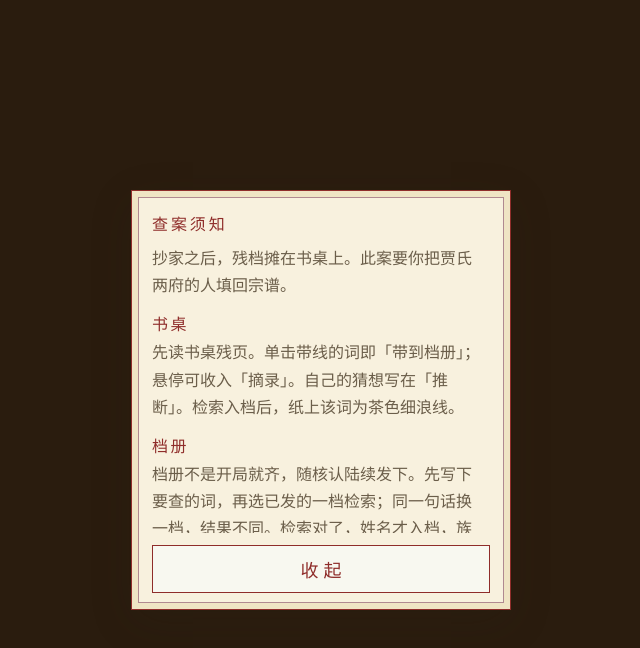
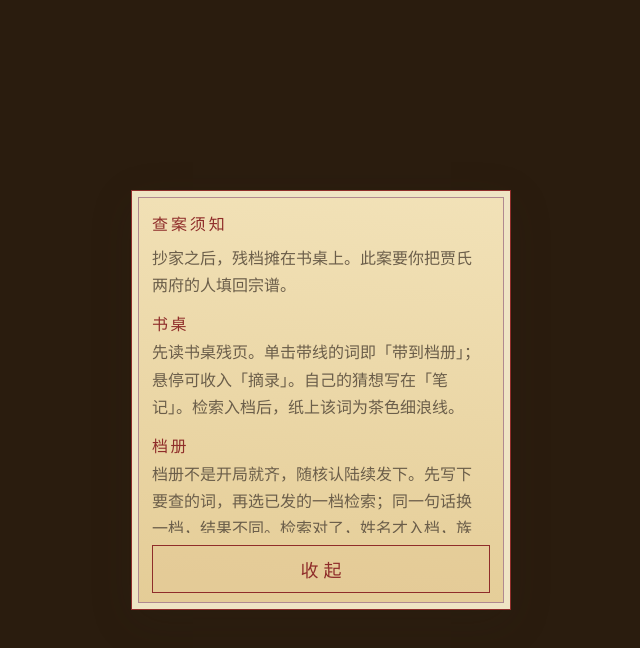
Before and after one commit to handv/JiaIsDead, a React (Vite) app: page / in a window 1280 px wide. Both pictures are taken after a click on the button "查案须知". Shown: the top 648 px of the page, without its empty margins (319-959 px from the left). Built offline with nearby package versions, Linux system fonts and the light colour scheme; a web font is replaced by a local one.

Commit message:
feat:继续优化

```diff
--- a/src/enhancements/interaction.js
+++ b/src/enhancements/interaction.js
@@ -92,7 +92,10 @@ export function initInteraction() {
   if (!state || !Array.isArray(state.notes) || !Array.isArray(state.highlights)) state = { notes:[], highlights:[] };
   state.notes = state.notes.filter(n => n && typeof n.id === 'string').map(n => ({
     id:n.id,
-    title:String(n.title || '推断').replace(/^推理便签/, '推断'),
+    title:String(n.title || '笔记')
+      .replace(/^推理便签/, '笔记')
+      .replace(/^推断(?=\s*\d*$)/, '笔记')
+      .replace(/^推断 /, '笔记 '),
     html:cleanHTML(String(n.html || '')),
   }));
   state.highlights = state.highlights.filter(h => h && typeof h.doc === 'string' && Number.isInteger(h.p) && Number.isInteger(h.start) && Number.isInteger(h.end) && h.start >= 0 && h.end > h.start);
@@ -140,7 +143,7 @@ export function initInteraction() {
     return true;
   });
   delete state.copiedTexts;
-  if (!state.notes.length) state.notes.push({ id:makeId(), title:'推断 1', html:'' });
+  if (!state.notes.length) state.notes.push({ id:makeId(), title:'笔记 1', html:'' });
   if (!state.panelPos || typeof state.panelPos !== 'object') state.panelPos = {};
   let activeId = state.notes[0].id, captured = null, readerSelection = null, editorRange = null, deleted = null;
   let isOpen = false, excerptsOpen = false, hasOpened = false, toastTimer, pointerStart=null, pointerDragged=false;
@@ -157,14 +160,14 @@ export function initInteraction() {
   };
   const aside = document.createElement('aside');
   aside.className = 'jia-notes'; aside.hidden = true;
-  aside.setAttribute('role','dialog'); aside.setAttribute('aria-label','推断');
-  aside.innerHTML = `<div class="jia-notes-head"><h2>推断</h2><button data-action="new">＋ 新页</button><button class="jia-icon" data-action="close" aria-label="收起推断">✕</button></div>
+  aside.setAttribute('role','dialog'); aside.setAttribute('aria-label','笔记');
+  aside.innerHTML = `<div class="jia-notes-head"><h2>笔记</h2><button data-action="new">＋ 新页</button><button class="jia-icon" data-action="close" aria-label="收起笔记">✕</button></div>
     <p class="jia-help">写自己的疑问、假设和结论。<br>案卷原话请放在「摘录」；需要对照时再「插入摘录」。</p>
     <div class="jia-note-list"></div><div class="jia-notes-footer"><span role="status" aria-live="polite">保存在此浏览器</span><button data-action="restore" hidden>撤销删除</button></div>`;
-  const toggle = document.createElement('button'); toggle.className='jia-toggle'; toggle.textContent='✎ 推断'; toggle.hidden=true;
+  const toggle = document.createElement('button'); toggle.className='jia-toggle'; toggle.textContent='✎ 笔记'; toggle.hidden=true;
   const excerpts = document.createElement('aside'); excerpts.className='jia-notes jia-excerpts'; excerpts.hidden=true;
   excerpts.setAttribute('role','dialog'); excerpts.setAttribute('aria-label','摘录');
-  excerpts.innerHTML='<div class="jia-notes-head"><h2>摘录</h2><button data-excerpt-action="clear">清空</button><button class="jia-icon" data-excerpt-action="close" aria-label="收起摘录">✕</button></div><p class="jia-help">收藏案卷原话备查。点关键字可带到档册；不必抄进推断。</p><div class="jia-excerpt-list"></div><div class="jia-notes-footer"><span>保存在此浏览器</span><button data-excerpt-action="restore" hidden>撤销清空</button></div>';
+  excerpts.innerHTML='<div class="jia-notes-head"><h2>摘录</h2><button data-excerpt-action="clear">清空</button><button class="jia-icon" data-excerpt-action="close" aria-label="收起摘录">✕</button></div><p class="jia-help">收藏案卷原话备查。点关键字可带到档册；不必抄进笔记。</p><div class="jia-excerpt-list"></div><div class="jia-notes-footer"><span>保存在此浏览器</span><button data-excerpt-action="restore" hidden>撤销清空</button></div>';
   const excerptToggle=document.createElement('button'); excerptToggle.className='jia-toggle jia-excerpt-toggle'; excerptToggle.hidden=true;
   const toolbar = document.createElement('div'); toolbar.className='jia-selection'; toolbar.hidden=true; toolbar.setAttribute('role','toolbar'); toolbar.setAttribute('aria-label','文字操作');
   const toast = document.createElement('div'); toast.className='jia-toast'; toast.hidden=true; toast.setAttribute('role','status');
@@ -210,7 +213,7 @@ export function initInteraction() {
     const list=$('.jia-note-list',aside); list.replaceChildren(); editorRange=null;
     for (const note of state.notes) {
       const card=document.createElement('section'); card.className='jia-note'; card.dataset.noteId=note.id;
-      card.innerHTML='<div class="jia-note-header"><input class="jia-note-title" aria-label="推断标题"><button data-action="strike" title="选中文字后加／取消删除线（Ctrl+Shift+X）" aria-label="添加或取消删除线"><s>划去</s></button><button data-action="delete" aria-label="删除此页">✕</button></div><div class="jia-note-editor" contenteditable="true" role="textbox" aria-multiline="true" aria-label="推断内容" data-placeholder="写下疑问、假设、结论，以及还要核对什么…"></div>';
+      card.innerHTML='<div class="jia-note-header"><input class="jia-note-title" aria-label="笔记标题"><button data-action="strike" title="选中文字后加／取消删除线（Ctrl+Shift+X）" aria-label="添加或取消删除线"><s>划去</s></button><button data-action="delete" aria-label="删除此页">✕</button></div><div class="jia-note-editor" contenteditable="true" role="textbox" aria-multiline="true" aria-label="笔记内容" data-placeholder="写下疑问、假设、结论，以及还要核对什么…"></div>';
       $('.jia-note-title',card).value=note.title; $('.jia-note-editor',card).innerHTML=note.html;
       list.append(card);
     }
@@ -258,7 +261,7 @@ export function initInteraction() {
       }
       const actions=document.createElement('div'); actions.className='jia-excerpt-actions';
       const cite=document.createElement('button'); cite.dataset.excerptAction='cite-file'; cite.textContent='插入摘录';
-      cite.title='把本卷摘录插入当前推断页，便于对照，不是代替推断';
+      cite.title='把本卷摘录插入当前笔记页，便于对照，不是代替笔记';
       actions.append(cite); card.append(fileTitle,words,actions); list.append(card);
     }
     if(focusedId) list.querySelector(`[data-excerpt-id="${CSS.escape(focusedId)}"] .jia-excerpt-word`)?.focus({preventScroll:true});
@@ -308,7 +311,7 @@ export function initInteraction() {
     if (editorRange && target.contains(editorRange.commonAncestorContainer)) selectionInto(editorRange);
     else { const range=document.createRange(); range.selectNodeContents(target); range.collapse(false); selectionInto(range); }
     document.execCommand('insertText',false,`${target.textContent.trim()?'\n':''}“${captured.text}”\n——${sourceTitle(captured)}\n`);
-    rememberCaret(); syncEditor(target); toolbar.hidden=true; say('已插入摘录，可继续写推断');
+    rememberCaret(); syncEditor(target); toolbar.hidden=true; say('已插入摘录，可继续写笔记');
   }
   function syncEditor(target) {
     const note=state.notes.find(n=>n.id===target.closest('.jia-note').dataset.noteId);
@@ -317,11 +320,11 @@ export function initInteraction() {
   async function copyNoteSelection() {
     rememberCaret();
     const target=editor();
-    if(!editorRange || editorRange.collapsed || !target.contains(editorRange.commonAncestorContainer)) { say('请先选中推断里要复制的文字'); return; }
+    if(!editorRange || editorRange.collapsed || !target.contains(editorRange.commonAncestorContainer)) { say('请先选中笔记里要复制的文字'); return; }
     const range=editorRange.cloneRange();
     target.focus(); selectionInto(range);
     const text=window.getSelection().toString();
-    if(!text) { say('请先选中推断里要复制的文字'); return; }
+    if(!text) { say('请先选中笔记里要复制的文字'); return; }
     let copied=false;
     try { await navigator.clipboard.writeText(text); copied=true; }
     catch {
@@ -332,7 +335,7 @@ export function initInteraction() {
   function strike(id) {
     rememberCaret();
     activate(id || activeId); const target=editor();
-    if (!editorRange || editorRange.collapsed || !target.contains(editorRange.commonAncestorContainer)) { say('先选中推断里要划去的文字'); return; }
+    if (!editorRange || editorRange.collapsed || !target.contains(editorRange.commonAncestorContainer)) { say('先选中笔记里要划去的文字'); return; }
     const prefix=document.createRange(); prefix.selectNodeContents(target); prefix.setEnd(editorRange.startContainer,editorRange.startOffset);
     const start=prefix.toString().length;
     prefix.setEnd(editorRange.endContainer,editorRange.endOffset); const end=prefix.toString().length;
@@ -389,13 +392,13 @@ export function initInteraction() {
     const id=button.closest('.jia-note')?.dataset.noteId;
     switch(button.dataset.action) {
       case 'close': setOpen(false); break;
-      case 'new': { const note={id:makeId(),title:`推断 ${state.notes.length+1}`,html:''}; state.notes.push(note); activeId=note.id; renderNotes(); save(); editor().focus(); break; }
+      case 'new': { const note={id:makeId(),title:`笔记 ${state.notes.length+1}`,html:''}; state.notes.push(note); activeId=note.id; renderNotes(); save(); editor().focus(); break; }
       case 'insert': insert(); break;
       case 'strike': strike(id); break;
       case 'delete': {
         const index=state.notes.findIndex(n=>n.id===id); if(index<0) break;
         deleted={note:state.notes[index],index}; state.notes.splice(index,1);
-        if(!state.notes.length) state.notes.push({id:makeId(),title:'推断 1',html:''});
+        if(!state.notes.length) state.notes.push({id:makeId(),title:'笔记 1',html:''});
         if(activeId===id) activeId=state.notes[0].id;
         renderNotes(); save(); $('[data-action="restore"]',aside).hidden=false; say('此页已删除，可撤销'); break;
       }
--- a/src/styles/ink-theme.css
+++ b/src/styles/ink-theme.css
@@ -550,7 +550,10 @@ textarea {
 }
 
 .shell-home {
-  background: #d8c9a8 var(--jia-paper-grain);
+  background:
+    var(--jia-paper-grain),
+    radial-gradient(ellipse at 50% 0%, rgba(243, 234, 212, 0.55), transparent 55%),
+    #c4b48a;
 }
 
 .home {
@@ -559,12 +562,25 @@ textarea {
 }
 
 .home-book {
-  color: var(--ink);
-  background: var(--card) var(--jia-paper-grain);
+  color: #3a2c1c;
+  background:
+    var(--jia-paper-grain),
+    repeating-linear-gradient(
+      0deg,
+      transparent,
+      transparent 3px,
+      rgba(90, 55, 20, 0.035) 4px
+    ),
+    radial-gradient(ellipse at 14% 16%, rgba(120, 70, 30, 0.2), transparent 40%),
+    radial-gradient(ellipse at 88% 12%, rgba(143, 45, 42, 0.12), transparent 34%),
+    radial-gradient(ellipse at 28% 82%, rgba(70, 45, 20, 0.16), transparent 38%),
+    radial-gradient(ellipse at 80% 90%, rgba(90, 55, 20, 0.2), transparent 42%),
+    linear-gradient(185deg, #f2e2b8 0%, #ddc48a 50%, #d2b06e 100%);
   border-color: #7a5e32;
   box-shadow:
     inset 0 0 0 6px #e8d5a4,
     inset 0 0 0 8px #8d6b38,
+    inset 0 0 80px rgba(70, 42, 16, 0.22),
     10px 14px 0 #9d8048,
     16px 22px 36px rgba(43, 36, 24, 0.32);
 }
@@ -584,16 +600,25 @@ textarea {
   background: rgba(143, 45, 42, 0.1);
 }
 
-.home-slip,
+.home-slip {
+  background: linear-gradient(180deg, #efe0b4, #d9bc7a);
+  border-color: var(--cinnabar);
+  color: #3a2c1c;
+  box-shadow: 2px 3px 0 rgba(143, 45, 42, 0.2);
+}
+
 .home-actions button,
-.home-howto-card {
-  background: var(--card);
+.home-howto-close {
+  background: rgba(226, 200, 148, 0.45);
   border-color: var(--cinnabar);
-  color: var(--ink);
+  color: var(--cinnabar);
   box-shadow: none;
 }
 
 .home-howto-card {
+  background: linear-gradient(185deg, #f2e2b8 0%, #e4cc96 100%);
+  border-color: var(--cinnabar);
+  color: #3a2c1c;
   box-shadow:
     inset 0 0 0 6px #efe4c4,
     inset 0 0 0 7px #b08990,
@@ -609,7 +634,7 @@ textarea {
 .home-actions .primary,
 .home-howto-close.primary {
   background: var(--cinnabar);
-  color: var(--card);
+  color: #f6edd6;
 }
 
 .home-actions button:not(.primary),
@@ -618,15 +643,15 @@ textarea {
 }
 
 .home-new-seal {
-  color: var(--card);
+  color: #f6edd6;
   background: var(--cinnabar);
   border-color: var(--cinnabar);
 }
 
 .home-actions .primary .home-new-seal {
   color: var(--cinnabar);
-  background: var(--card);
-  border-color: var(--card);
+  background: #f6edd6;
+  border-color: #f6edd6;
 }
 
 .home-version {
--- a/src/styles/paper.css
+++ b/src/styles/paper.css
@@ -56,7 +56,9 @@ select {
   display: grid;
   place-items: center;
   padding: 28px 16px 40px;
-  background: #d8c9a8;
+  background:
+    radial-gradient(ellipse at 50% 0%, rgba(243, 234, 212, 0.55), transparent 55%),
+    #c4b48a;
 }
 
 .home {
@@ -70,12 +72,24 @@ select {
 .home-book {
   position: relative;
   padding: 36px 36px 28px 58px;
-  color: var(--ink);
-  background: var(--card);
+  color: #3a2c1c;
+  background:
+    repeating-linear-gradient(
+      0deg,
+      transparent,
+      transparent 3px,
+      rgba(90, 55, 20, 0.035) 4px
+    ),
+    radial-gradient(ellipse at 14% 16%, rgba(120, 70, 30, 0.2), transparent 40%),
+    radial-gradient(ellipse at 88% 12%, rgba(143, 45, 42, 0.12), transparent 34%),
+    radial-gradient(ellipse at 28% 82%, rgba(70, 45, 20, 0.16), transparent 38%),
+    radial-gradient(ellipse at 80% 90%, rgba(90, 55, 20, 0.2), transparent 42%),
+    linear-gradient(185deg, #f2e2b8 0%, #ddc48a 50%, #d2b06e 100%);
   border: 1px solid #7a5e32;
   box-shadow:
     inset 0 0 0 6px #e8d5a4,
     inset 0 0 0 8px #8d6b38,
+    inset 0 0 80px rgba(70, 42, 16, 0.22),
     10px 14px 0 #9d8048,
     16px 22px 36px rgba(43, 36, 24, 0.32);
 }
@@ -141,9 +155,9 @@ select {
   display: inline-block;
   margin: 14px auto 0;
   padding: 16px 12px 18px;
-  background: #f8f8f0;
+  background: linear-gradient(180deg, #efe0b4, #d9bc7a);
   border: 1px solid var(--cinnabar);
-  box-shadow: none;
+  box-shadow: 2px 3px 0 rgba(143, 45, 42, 0.2);
   transform: rotate(-1.1deg);
 }
 
@@ -183,14 +197,14 @@ select {
   letter-spacing: 0.28em;
   text-indent: 0.28em;
   color: var(--cinnabar);
-  background: #f8f8f0;
+  background: rgba(226, 200, 148, 0.45);
   border: 1px solid var(--cinnabar);
   border-radius: 0;
   cursor: pointer;
 }
 
 .home-actions .primary {
-  color: #fffefa;
+  color: #f6edd6;
   background: var(--cinnabar);
   border-color: var(--cinnabar);
 }
@@ -228,18 +242,18 @@ select {
   letter-spacing: 0;
   text-indent: 0;
   line-height: 1;
-  color: #fffefa;
+  color: #f6edd6;
   background: var(--cinnabar);
   border: 1.5px solid var(--cinnabar);
-  box-shadow: inset 0 0 0 0.5px rgba(255, 254, 250, 0.35);
+  box-shadow: inset 0 0 0 0.5px rgba(246, 237, 214, 0.35);
   transform: rotate(-14deg);
   pointer-events: none;
 }
 
 .home-actions .primary .home-new-seal {
   color: var(--cinnabar);
-  background: #fffefa;
-  border-color: #fffefa;
+  background: #f6edd6;
+  border-color: #f6edd6;
   box-shadow: inset 0 0 0 0.5px rgba(163, 49, 53, 0.35);
 }
 
@@ -250,14 +264,14 @@ select {
   max-height: min(58vh, 420px);
   padding: 20px 20px 16px;
   text-align: left;
-  color: var(--ink);
+  color: #3a2c1c;
   font-family: "Jia Book", "Songti SC", "STSong", "SimSun", serif;
-  background: #f8f8f0;
+  background: linear-gradient(185deg, #f2e2b8 0%, #e4cc96 100%);
   border: 1px solid var(--cinnabar);
   box-shadow:
-    inset 0 0 0 6px #f3f3ec,
+    inset 0 0 0 6px #efe4c4,
     inset 0 0 0 7px #b08990,
-    0 12px 40px rgba(34, 34, 34, 0.16);
+    0 12px 40px rgba(43, 36, 24, 0.16);
 }
 
 .home-howto-body {
@@ -288,7 +302,7 @@ select {
   letter-spacing: 0.28em;
   text-indent: 0.28em;
   color: var(--cinnabar);
-  background: #f8f8f0;
+  background: rgba(226, 200, 148, 0.45);
   border: 1px solid var(--cinnabar);
   border-radius: 0;
   cursor: pointer;
@@ -306,7 +320,7 @@ select {
 }
 
 .home-howto-close.primary {
-  color: #fffefa;
+  color: #f6edd6;
   background: var(--cinnabar);
   border-color: var(--cinnabar);
 }
--- a/src/ui/Home.jsx
+++ b/src/ui/Home.jsx
@@ -95,7 +95,7 @@ export default function Home({
               </p>
               <p className="howto-head">书桌</p>
               <p className="lede">
-                先读书桌残页。单击带线的词即「带到档册」；悬停可收入「摘录」。自己的猜想写在「推断」。检索入档后，纸上该词为茶色细浪线。
+                先读书桌残页。单击带线的词即「带到档册」；悬停可收入「摘录」。自己的猜想写在「笔记」。检索入档后，纸上该词为茶色细浪线。
               </p>
               <p className="howto-head">档册</p>
               <p className="lede">
```
